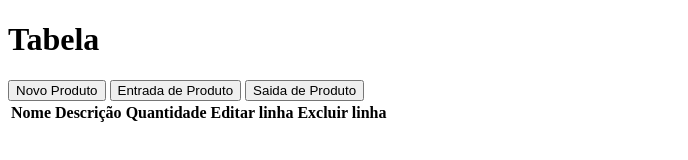
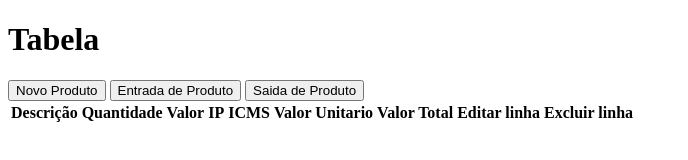
Before and after one commit to gustavo-freita/Controle-de-Estoque, a plain HTML site: page index.html in a window 1280 px wide. Shown: the whole page, without its empty margins (0-688 px from the left). Drawn offline with Linux system fonts and the light colour scheme.

Commit message:
:construction:começando a separar cada componente que ira usar

```diff
--- a/index.html
+++ b/index.html
@@ -20,15 +20,19 @@
             <table>
                 <thead>
                     <tr>
-                        <th>Nome</th>
                         <th>Descrição</th>
                         <th>Quantidade</th>
+                        <th>Valor</th>
+                        <th>IP</th>
+                        <th>ICMS</th>
+                        <th>Valor Unitario</th>
+                        <th>Valor Total</th>
                         <th class="editar">Editar linha</th>
                         <th class="excluir">Excluir linha</thc>
                     </tr>
                 </thead>
+
                 <tbody>
-
                 </tbody>
             </table>
         </div>
```
Also changed, not shown: componente.html (added), painel.html (added), placas.html (added).
